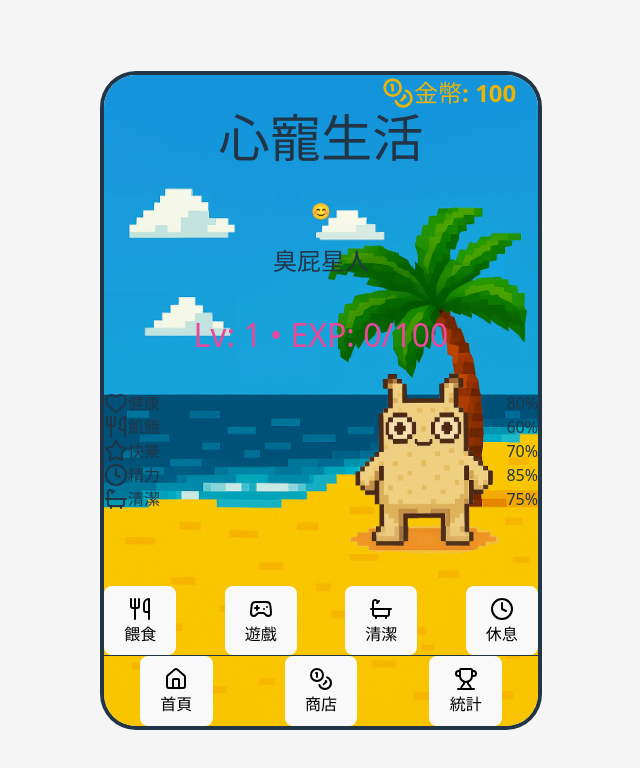
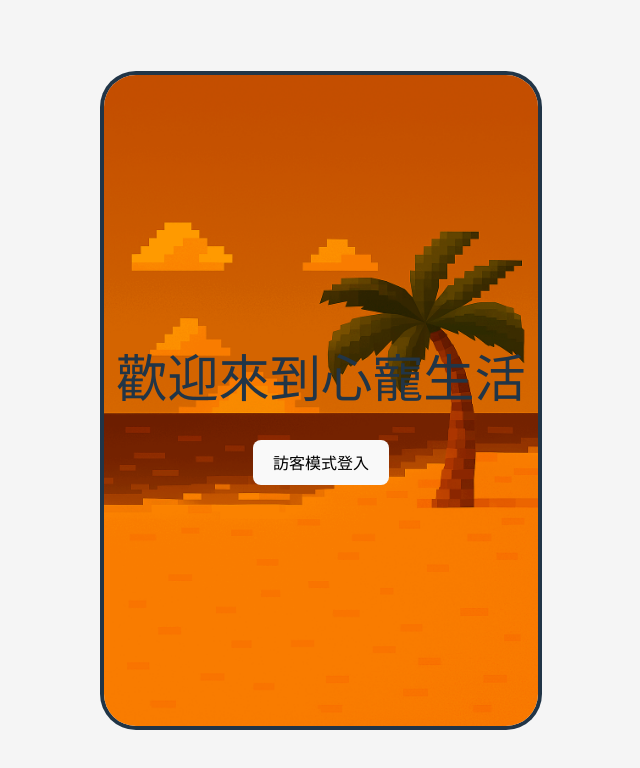
Before and after one commit to quanhuiyang02/fullstack_project, a React (Vite) app in the folder frontend/: page / in a window 1280 px wide. Shown: the top 768 px of the page, without its empty margins (319-959 px from the left). Built offline with nearby package versions, Linux system fonts and the light colour scheme.

Commit message:
feat: 登入畫面頁

```diff
--- a/frontend/src/main.tsx
+++ b/frontend/src/main.tsx
@@ -1,22 +1,24 @@
-import * as React from 'react'
-import * as ReactDOM from 'react-dom/client'
-import App from './App.jsx'  // ← 改成引入你的 .jsx 檔
-import './index.css'
+//src/main.tsx
+import * as React from 'react';
+import * as ReactDOM from 'react-dom/client';
+import { BrowserRouter, Routes, Route, Navigate } from 'react-router-dom';
+import LoginPage from './components/LoginPage';
+import App from './App';
+import './index.css';
 
 ReactDOM.createRoot(document.getElementById('root')!).render(
   <React.StrictMode>
-    <App />
-  </React.StrictMode>,
-)
+    <BrowserRouter>
+      <Routes>
+        {/* 首頁 → LoginPage */}
+        <Route path="/" element={<LoginPage />} />
 
-// import { StrictMode } from 'react'
-// import { createRoot } from 'react-dom/client'
-// import './index.css'
-// import App from './App(template)'
+        {/* /game → 你的原本遊戲元件 App */}
+        <Route path="/game" element={<App />} />
 
-
-// createRoot(document.getElementById('root')!).render(
-//   <StrictMode>
-//     <App />
-//   </StrictMode>,
-// )
+        {/* 其他路徑 → 導回首頁 */}
+        <Route path="*" element={<Navigate to="/" replace />} />
+      </Routes>
+    </BrowserRouter>
+  </React.StrictMode>
+);
```
